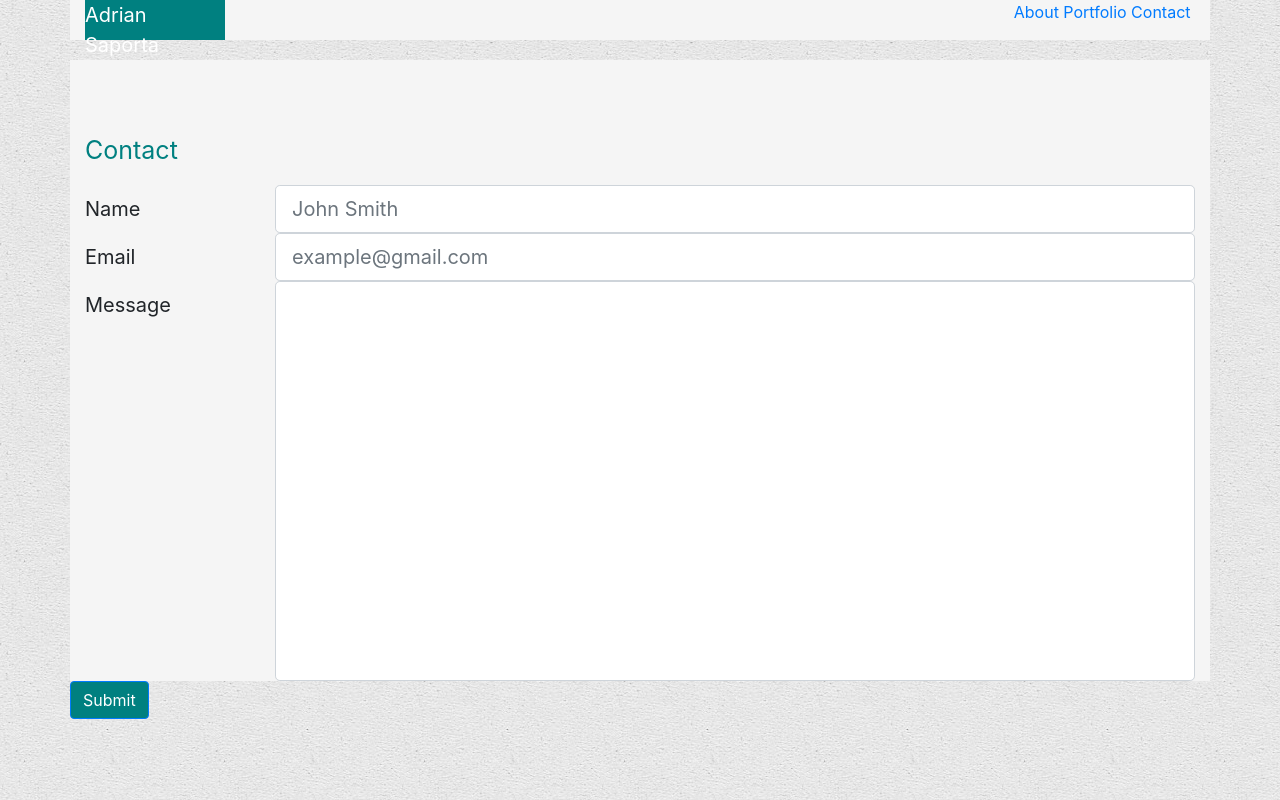
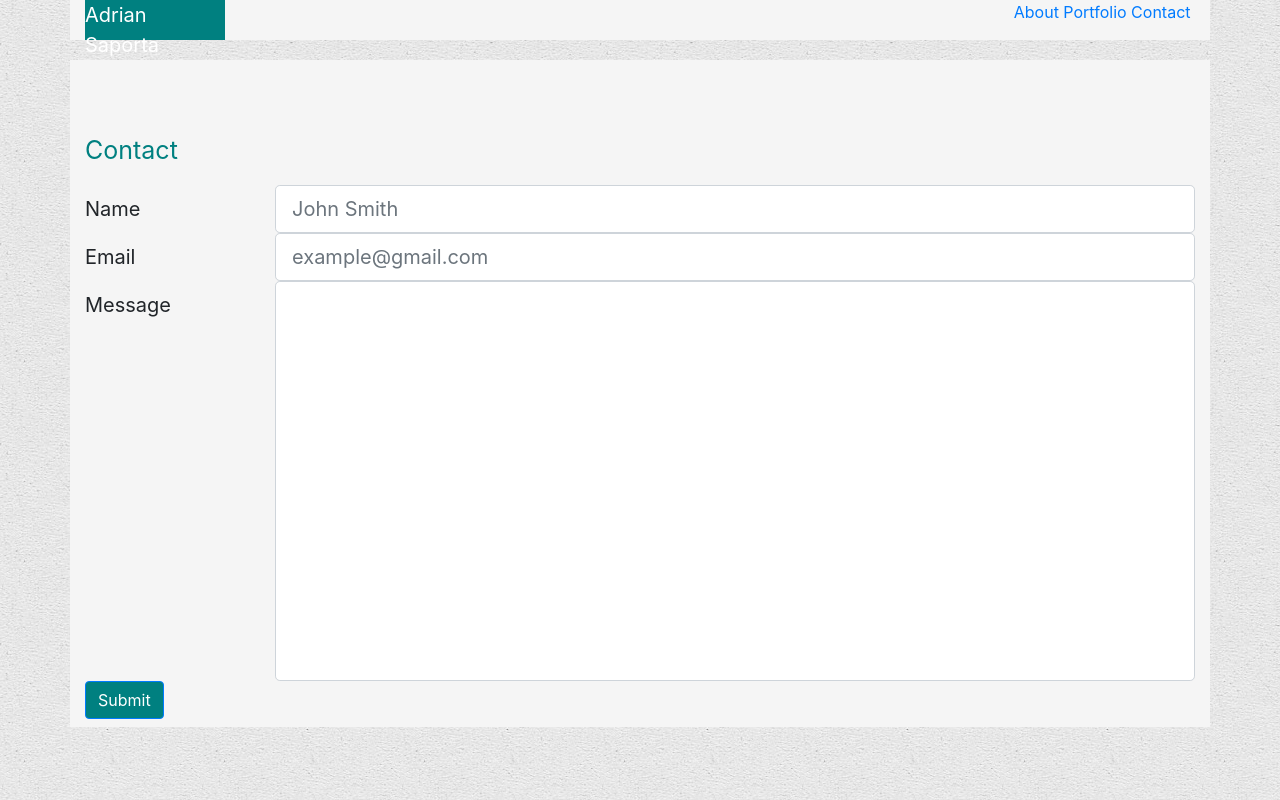
Before and after one commit to adriansap/HW-Unit-2, a plain HTML site: page contact.html in a window 1280 px wide. Drawn offline with nearby package versions, Linux system fonts and the light colour scheme.

Commit message:
fixed contact.html bootstrap

```diff
--- a/contact.html
+++ b/contact.html
@@ -68,9 +68,13 @@
                     <input type="message" class="form-control form-control-lg" id="message" placeholder="">
                 </div>
             </div>
-            <div class="col-auto" id="submitbutton">
-                <button type="submit" class="btn btn-primary mb-2">Submit</button>
+            <div class="row">
+                <div class="col-md-12" id="submitbutton">
+                    <button type="submit" class="btn btn-primary mb-2">Submit</button>
+                </div>
             </div>
+            <br>
+            <br>
         </form>
     </div>
     <!--container div-->
--- a/style.css
+++ b/style.css
@@ -38,8 +38,8 @@ p {
 }
 
 button {
-position:relative;
-left:-30px;
+/* position:relative;
+left:-30px; */
     background-color:teal !important;
 }
 
@@ -60,3 +60,6 @@ left:-30px;
 .form-group {
     margin-bottom:0px !important;
 }
+#submitbutton {
+    background-color:whitesmoke;
+}
```
